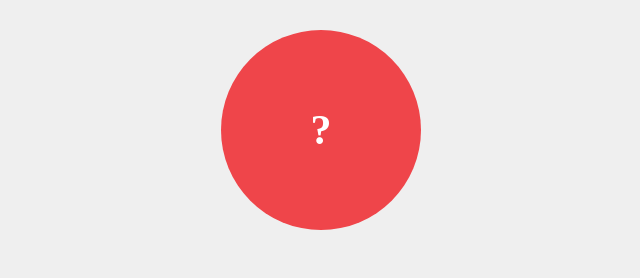
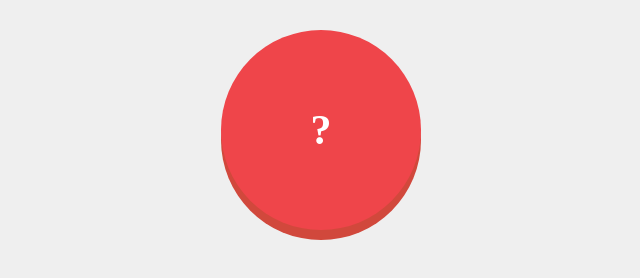
Before and after one commit to yusuke-ogata-yo/Javascript-train.omikuji.sample, a plain HTML site: page index.html in a window 1280 px wide. Shown: the whole page, without its empty margins (319-959 px from the left). Drawn offline with Linux system fonts and the light colour scheme.

Commit message:
[add] lesson#05 ボタンに影と押し込むアクションを追加
styles.css を修正し、ボタンに影をつけて、クリックすると押し込む動作をする。
もじが選択された状態にならないように、user-selectを設定。

```diff
--- a/css/styles.css
+++ b/css/styles.css
@@ -14,8 +14,15 @@ body {
   font-weight: bold;
   font-size: 42px;
   cursor: pointer;
+  box-shadow: 0 10px 0 #d1483c;
+  user-select: none;
 }
 
 #btn:hover {
   opacity: 0.9;
 }
+
+#btn:active {
+  box-shadow: 0 5px 0 #d1483c;
+  margin-top: 35px;
+}
```
